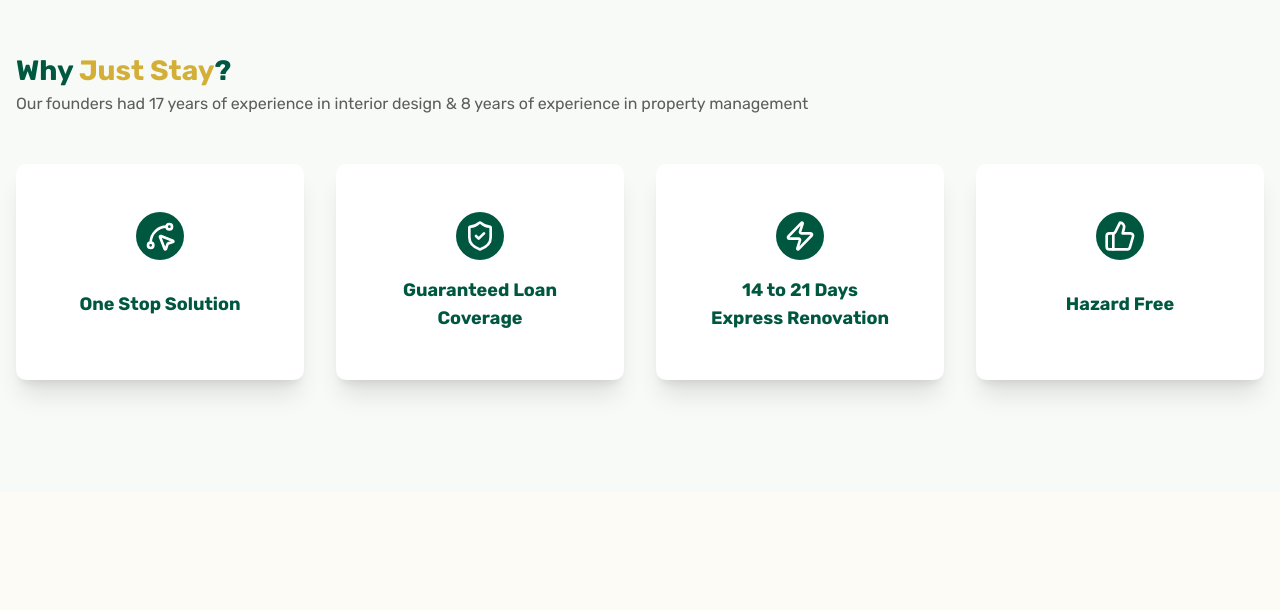
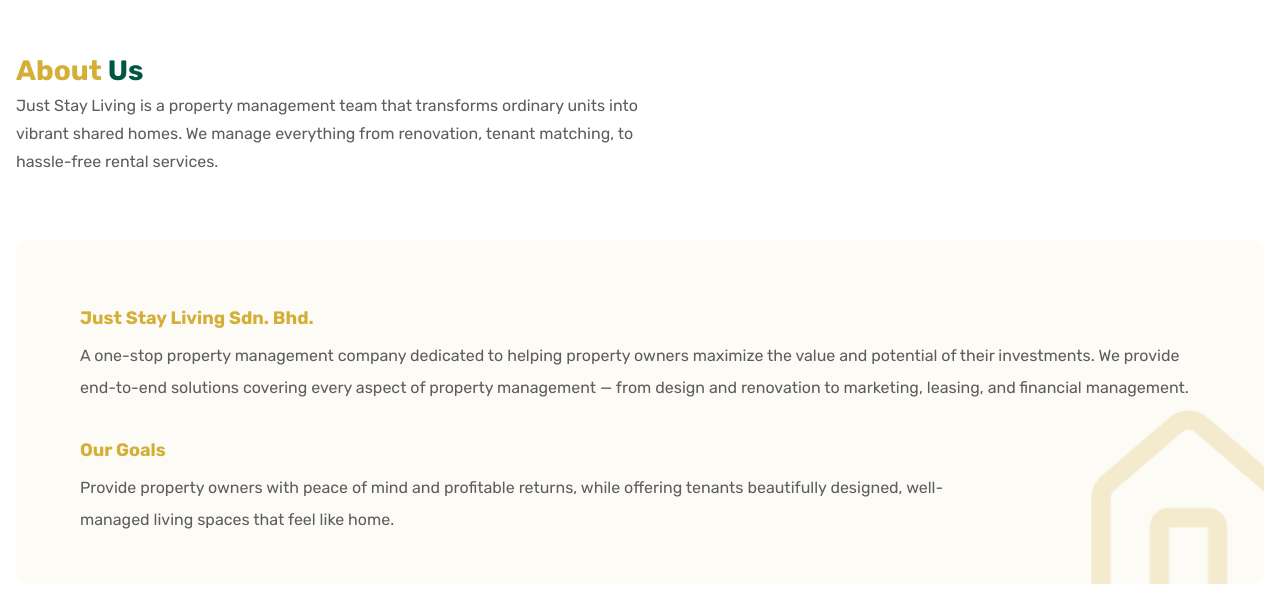
Before and after one commit to JKQuah/just-stay-living, a Next.js app: page / in a window 1280 px wide. Shown: the part 950-1560 px from the top of the page. Built offline with nearby package versions, Linux system fonts and the light colour scheme.

Commit message:
[Style] Minor changes on styles

```diff
--- a/app/page.tsx
+++ b/app/page.tsx
@@ -9,6 +9,7 @@
   Footer,
 } from "@/sections";
 import FloatingButton from "@/sections/floating";
+import Team from "@/sections/team";
 
 export default function Home() {
   return (
@@ -18,6 +19,9 @@
 
       {/* hero */}
       <Hero />
+
+      {/* Team */}
+      <Team />
 
       {/* About Us */}
       <AboutUs />
--- a/components/molecule/title.tsx
+++ b/components/molecule/title.tsx
@@ -12,7 +12,9 @@
         <h2 className="text-[28px] font-bold">{heading}</h2>
       </SlideUpContainer>
       <SlideUpContainer delay={2}>
-        <p className="text-[16px] text-foreground">{subtitle}</p>
+        <p className="text-[16px] text-foreground md:max-w-1/2 leading-7">
+          {subtitle}
+        </p>
       </SlideUpContainer>
     </div>
   );
--- a/sections/footer/index.tsx
+++ b/sections/footer/index.tsx
@@ -2,8 +2,8 @@
 
 export default function Footer() {
   return (
-    <div className="bg-primary-light pt-28">
-      <div className="max-container flex flex-col md:flex-row md:justify-between gap-4 items-end md:pb-14 pb-8">
+    <div className="bg-primary-light pt-14 pb-12 md:pt-28">
+      <div className="max-container flex flex-col md:flex-row md:justify-between gap-4 items-start md:items-end md:pb-14 pb-8">
         <div className="space-y-4">
           <Logo />
           <p className="max-w-full md:max-w-2/3">
--- a/sections/how-it-works/index.tsx
+++ b/sections/how-it-works/index.tsx
@@ -57,11 +57,19 @@
           {steps.map((step, index) => {
             return (
               <SlideUpContainer key={index} delay={index}>
-                <div className="space-y-4 bg-white shadow-sm md:shadow-lg hover:shadow-2xl hover:scale-105 p-6 py-8 w-full h-full flex flex-col justify-center">
+                <div
+                  className={
+                    "space-y-4 bg-white shadow-sm md:shadow-lg hover:shadow-2xl hover:scale-105 p-6 py-8 w-full h-full flex flex-col justify-center "
+                  }
+                >
                   <p className="uppercase text-xs">Step {index + 1}</p>
                   <div className="flex flex-row gap-4 items-center flex-1">
                     <p className="text-secondary">{step.icon}</p>
-                    <h3 className="text-secondary font-bold text-lg">
+                    <h3
+                      className={
+                        "text-secondary font-bold md:text-lg text-[14px]"
+                      }
+                    >
                       {step.title}
                     </h3>
                   </div>
```
